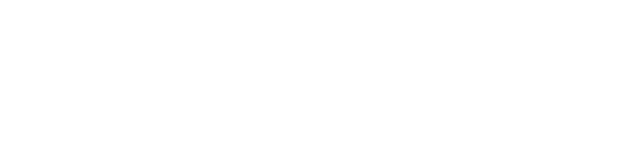
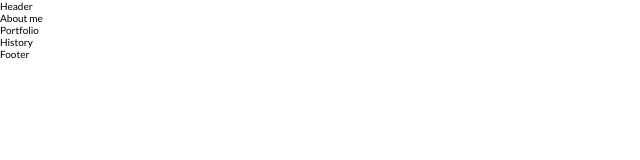
Before and after one commit to GSGranados/sgranados-portfolio, a website built with Parcel: page index.html in a window 1280 px wide. Shown: the whole page, without its empty margins (0-640 px from the left). Built offline with nearby package versions, Linux system fonts and the light colour scheme.

Commit message:
Initial structure and dev environment set up

```diff
--- a/css/style.css
+++ b/css/style.css
@@ -0,0 +1,13 @@
+*,
+*::after,
+*::before {
+  padding: 0;
+  margin: 0;
+  box-sizing: inherit; }
+
+html {
+  font-size: 62.5%;
+  box-sizing: border-box; }
+
+body {
+  font-family: "Lato", sans-serif; }
--- a/index.html
+++ b/index.html
@@ -3,10 +3,21 @@
   <head>
     <meta charset="UTF-8" />
     <meta name="viewport" content="width=device-width, initial-scale=1.0" />
+    <link rel="preconnect" href="https://fonts.gstatic.com" />
+    <link
+      href="https://fonts.googleapis.com/css2?family=Lato:ital,wght@0,100;0,300;0,400;0,700;1,100;1,300;1,400;1,700&display=swap"
+      rel="stylesheet"
+    />
     <link rel="stylesheet" href="css/style.css" />
+    <link rel="shortcut icon" type="image/png" href="img/favicon.png" />
     <title>SGranados | Front-end developer</title>
   </head>
-  <body>
+  <body class="container">
+    <header class="header">Header</header>
+    <section class="section-about">About me</section>
+    <div class="portfolio">Portfolio</div>
+    <section class="section-history">History</section>
+    <footer class="footer">Footer</footer>
     <script src="js/script.js"></script>
   </body>
 </html>
--- a/package.json
+++ b/package.json
@@ -25,10 +25,10 @@
   "devDependencies": {
     "autoprefixer": "^7.1.4",
     "concat": "^1.0.3",
-    "node-sass": "^4.5.3",
+    "node-sass": "^4.14.1",
     "npm-run-all": "^4.1.1",
+    "parcel": "^2.0.0-beta.1",
     "postcss-cli": "^4.1.1",
-    "parcel": "^2.0.0-beta.1",
     "sass": "^1.26.10"
   },
   "bugs": {
```
Also changed, not shown: img/favicon.png (added), img/logo.png (added), 1 other file.
